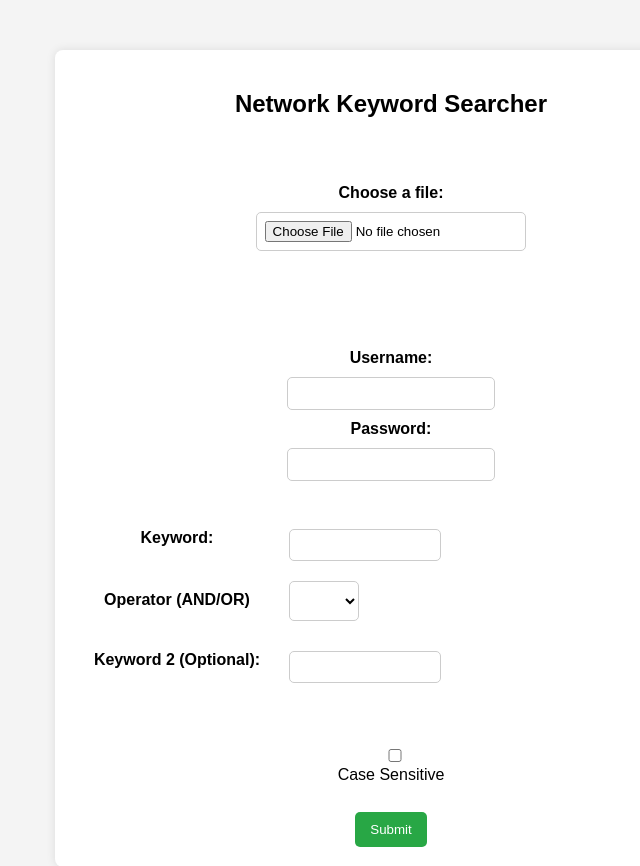
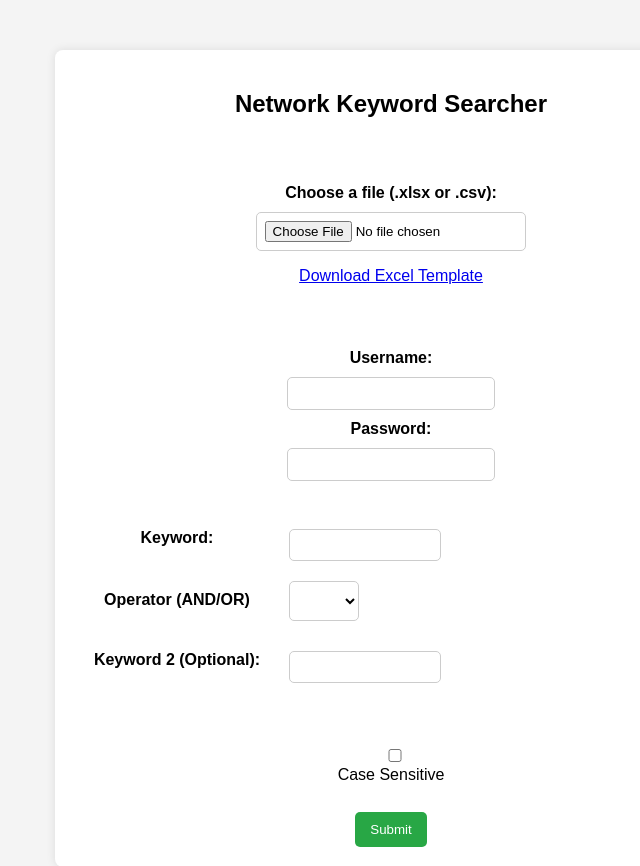
Before and after one commit to EhabAOmar/Network_Searcher, a FastAPI app: page / in a window 1280 px wide. Shown: the top 866 px of the page, without its empty margins (249-889 px from the left). Run offline with FastAPI, Linux system fonts and the light colour scheme.

Commit message:
Optimizing

```diff
--- a/Main.py
+++ b/Main.py
@@ -5,9 +5,10 @@ from fastapi import FastAPI, Form, Request
 from fastapi.staticfiles import StaticFiles
 from fastapi.templating import Jinja2Templates
 from fastapi import FastAPI, File, UploadFile,HTTPException
-from fastapi.responses import HTMLResponse, RedirectResponse
+from fastapi.responses import HTMLResponse, FileResponse
 from utils import search_network
-
+import pandas as pd
+from datetime import datetime
 
 
 app = FastAPI()
@@ -41,23 +42,32 @@ async def process_form(
     file: UploadFile = File(...)
 ):
     file_location = os.path.join(UPLOAD_DIR, file.filename)
-    if not file.filename.endswith(".csv"):
-        raise HTTPException(status_code=400, detail="Only CSV files are allowed!")
+    if (not file.filename.endswith(".csv") and not file.filename.endswith(".xlsx")):
+        raise HTTPException(status_code=400, detail="Only CSV & XLSX files are allowed!")
 
     # Save the file under "uploads" folder
     with open(file_location, "wb") as buffer:
         shutil.copyfileobj(file.file, buffer)
 
     # Extracting the data from the .CSV file
-    with open(file_location) as devices_list:
-        lines = devices_list.readlines()
+    if file.filename.endswith(".csv"):
+        # Extracting the data from the .CSV file
+        with open(file_location) as devices_list:
+            lines = devices_list.readlines()
 
-    # getting a dictionary contains the devices list in (IP-address:vendor) format
-    try:
-        devices = {line.split(",")[0].strip():line.split(",")[1].strip() for line in lines}
-    except:
-        raise HTTPException(status_code=500, detail="File Format Error --- Please be sure to write the format <ip-address>,<vendor> in the .csv file ---")
+        # getting a dictionary contains the devices list in (IP-address:vendor) format
+        try:
+            devices = {line.split(",")[0].strip():line.split(",")[1].strip() for line in lines}
+        except:
+            raise HTTPException(status_code=500, detail="File Format Error --- Please be sure to write the format <ip-address>,<vendor> in the .csv file ---")
+    else:
+        pd_read = pd.read_excel(file_location, header=None).to_dict()
+        devices = {pd_read[0][i]: pd_read[1][i] for i in pd_read.keys()}
+
+    global IP_list
+    IP_list = list(devices.keys())
     # Searching the devices for the keyword(s)
+    global data
     data = search_network(username,password,keyword1,keyword2,operator,case_sensitive,devices)
 
 
@@ -65,6 +75,52 @@ async def process_form(
     return templates.TemplateResponse("result.html", {"request": request, "data": data,"keyword1": keyword1 ,"keyword2": keyword2 ,"operator": operator, "case_sensitive": case_sensitive})
 
 
+@app.get("/download/results")
+async def download_excel():
+
+    sheet = {}
+
+    hostname_list, vendor_list, keyword_list, case_sensitive_list, matching_lines_list = [], [], [], [], []
+    data_list = list(data.values())
+    for item in data_list:
+        hostname_list.append(item[0])
+        vendor_list.append(item[1])
+        keyword_list.append(item[2])
+        case_sensitive_list.append(item[3])
+        matching_lines_list.append(item[4])
+
+
+    sheet["Device IP"] = IP_list
+    sheet["Hostname"] = hostname_list
+    sheet["Vendor/Model"] = vendor_list
+    sheet["Keyword"] = keyword_list
+    sheet["Case Sensitive"] = case_sensitive_list
+    sheet["Configuration Lines"] = matching_lines_list
+
+    # Convert dictionary to DataFrame
+    df = pd.DataFrame(sheet)
+
+    # Get the current date to tag it to the output file
+    date_time = datetime.now().strftime("%d-%m-%Y_%H-%M-%S")
+
+    # Save DataFrame to an Excel file
+    file_path = f"results_{date_time}.xlsx"
+    df.to_excel(file_path, index=False)
+
+    # Serve the file for download
+    return FileResponse(file_path, filename=file_path, media_type="application/vnd.openxmlformats-officedocument.spreadsheetml.sheet")
+
+
+TEMPLATE_PATH = "templates/template.xlsx"
+
+@app.get("/download-template")
+async def download_template():
+    if os.path.exists(TEMPLATE_PATH):
+        return FileResponse(TEMPLATE_PATH, filename="template.xlsx", media_type="application/vnd.openxmlformats-officedocument.spreadsheetml.sheet")
+    return {"error": "File not found"}
+
+
+
 # Run the server
 if __name__ == "__main__":
     import uvicorn
--- a/templates/form.html
+++ b/templates/form.html
@@ -35,13 +35,13 @@
         <h2>Network Keyword Searcher</h2>
         <form action="/submit/" method="post" enctype="multipart/form-data" onsubmit="showLoading()">
             <br><br>
-            <label for="file">Choose a file:</label>
-            <input type="file" name="file" id="fileInput" accept=".csv" required>
+            <label for="file">Choose a file (.xlsx or .csv):</label>
+            <input type="file" name="file" id="fileInput" accept=".csv,.xlsx" required>
             <p id="error" style="color: red;"></p>
             <script>
             document.getElementById("fileInput").addEventListener("change", function() {
                 let file = this.files[0];
-                if (file && !file.name.endsWith(".csv")) {
+                if (file && (!file.name.endsWith(".csv") && !file.name.endsWith(".xlsx"))) {
                     document.getElementById("error").textContent = "Only CSV files are allowed!";
                     this.value = "";  // Clear input
                 } else {
@@ -49,6 +49,7 @@
                 }
             });
             </script>
+            <a href="/download-template" download="template.xlsx">Download Excel Template</a>
             <br><br>
             <br><br>
             <label for="username"> Username:</label>
--- a/templates/result.html
+++ b/templates/result.html
@@ -22,6 +22,9 @@
 </head>
 <body>
     <h2>Results</h2>
+    <a href="/download/results">
+        <button>Download Results as Excel</button>
+    </a>
     <table>
         <tr>
             <th>Device IP</th>
--- a/uploads/list.csv
+++ /dev/null
@@ -1,3 +0,0 @@
-172.16.36.95,huawei
-172.16.21.175,junos
-172.16.37.123,cisco
```
